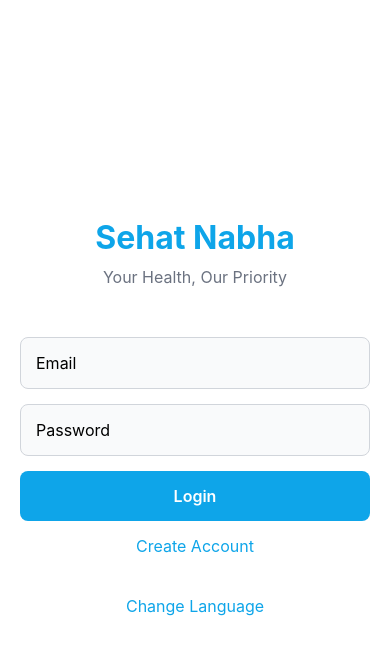
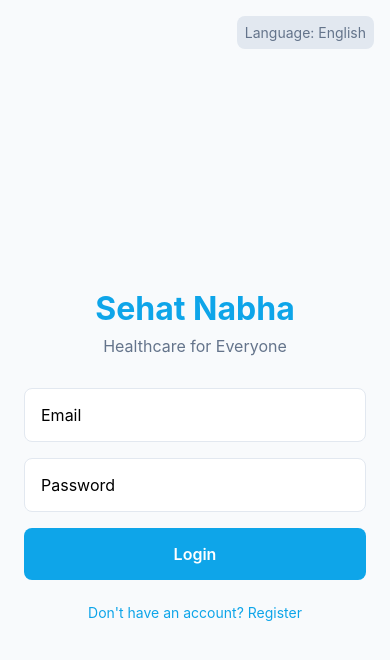
Before and after one commit to shreesant04/sehat-nabha, a React Native app in the folder mobile/: screen /Login in a window 390 px wide. Shown: the top 660 px of the page. Built offline with nearby package versions, Linux system fonts and the light colour scheme; no server answers.

Commit message:
Refactor LoginScreen with updated translations and layout

```diff
--- a/mobile/src/screens/LoginScreen.js
+++ b/mobile/src/screens/LoginScreen.js
@@ -6,43 +6,16 @@ import {
   TouchableOpacity,
   StyleSheet,
   Alert,
-  KeyboardAvoidingView,
-  Platform,
+  SafeAreaView,
 } from 'react-native';
 import { useAuth } from '../contexts/AuthContext';
 import { useLanguage } from '../contexts/LanguageContext';
-
-const translations = {
-  en: {
-    title: 'Sehat Nabha',
-    subtitle: 'Your Health, Our Priority',
-    email: 'Email',
-    password: 'Password',
-    login: 'Login',
-    register: 'Create Account',
-    forgotPassword: 'Forgot Password?',
-    language: 'Change Language',
-    loginError: 'Login failed. Please check your credentials.',
-  },
-  pa: {
-    title: 'ਸਿਹਤ ਨਭਾ',
-    subtitle: 'ਤੁਹਾਡੀ ਸਿਹਤ, ਸਾਡੀ ਪਹਿਲੀ ਪਸੰਦ',
-    email: 'ਈਮੇਲ',
-    password: 'ਪਾਸਵਰਡ',
-    login: 'ਲਾਗਇਨ',
-    register: 'ਖਾਤਾ ਬਣਾਓ',
-    forgotPassword: 'ਪਾਸਵਰਡ ਭੁੱਲ ਗਏ?',
-    language: 'ਭਾਸ਼ਾ ਬਦਲੋ',
-    loginError: 'ਲਾਗਇਨ ਅਸਫਲ। ਕਿਰਪਾ ਕਰਕੇ ਆਪਣੇ ਵੇਰਵੇ ਦੀ ਜਾਂਚ ਕਰੋ।',
-  }
-};
 
 export default function LoginScreen({ navigation }) {
   const [email, setEmail] = useState('');
   const [password, setPassword] = useState('');
   const { login, loading } = useAuth();
   const { language, toggleLanguage } = useLanguage();
-  const t = translations[language];
 
   const handleLogin = async () => {
     if (!email || !password) {
@@ -53,19 +26,44 @@ export default function LoginScreen({ navigation }) {
     try {
       await login(email, password);
     } catch (error) {
-      Alert.alert('Login Error', t.loginError);
+      Alert.alert('Login Failed', error.message);
     }
   };
 
+  const texts = {
+    en: {
+      title: 'Sehat Nabha',
+      subtitle: 'Healthcare for Everyone',
+      email: 'Email',
+      password: 'Password',
+      login: 'Login',
+      register: 'Don\'t have an account? Register',
+      language: 'Language: English',
+    },
+    pa: {
+      title: 'ਸਿਹਤ ਨਭਾ',
+      subtitle: 'ਸਭ ਲਈ ਸਿਹਤ ਸੇਵਾ',
+      email: 'ਈਮੇਲ',
+      password: 'ਪਾਸਵਰਡ',
+      login: 'ਲਾਗ ਇਨ',
+      register: 'ਖਾਤਾ ਨਹੀਂ ਹੈ? ਰਜਿਸਟਰ ਕਰੋ',
+      language: 'ਭਾਸ਼ਾ: ਪੰਜਾਬੀ',
+    },
+  };
+
+  const t = texts[language];
+
   return (
-    <KeyboardAvoidingView
-      style={styles.container}
-      behavior={Platform.OS === 'ios' ? 'padding' : 'height'}
-    >
+    <SafeAreaView style={styles.container}>
       <View style={styles.header}>
+        <TouchableOpacity onPress={toggleLanguage} style={styles.languageButton}>
+          <Text style={styles.languageText}>{t.language}</Text>
+        </TouchableOpacity>
+      </View>
+
+      <View style={styles.content}>
         <Text style={styles.title}>{t.title}</Text>
         <Text style={styles.subtitle}>{t.subtitle}</Text>
-      </View>
 
         <View style={styles.form}>
           <TextInput
@@ -90,87 +88,91 @@ export default function LoginScreen({ navigation }) {
             onPress={handleLogin}
             disabled={loading}
           >
-          <Text style={styles.buttonText}>{t.login}</Text>
+            <Text style={styles.buttonText}>
+              {loading ? 'Loading...' : t.login}
+            </Text>
           </TouchableOpacity>
 
           <TouchableOpacity
+            onPress={() => navigation.navigate('Register')}
             style={styles.linkButton}
-          onPress={() => navigation.navigate('Register')}
           >
             <Text style={styles.linkText}>{t.register}</Text>
           </TouchableOpacity>
-
-        <TouchableOpacity
-          style={styles.languageButton}
-          onPress={toggleLanguage}
-        >
-          <Text style={styles.linkText}>{t.language}</Text>
-        </TouchableOpacity>
         </View>
-    </KeyboardAvoidingView>
+      </View>
+    </SafeAreaView>
   );
 }
 
 const styles = StyleSheet.create({
   container: {
     flex: 1,
-    backgroundColor: '#ffffff',
-    justifyContent: 'center',
-    paddingHorizontal: 20,
+    backgroundColor: '#f8fafc',
   },
   header: {
-    alignItems: 'center',
-    marginBottom: 50,
+    flexDirection: 'row',
+    justifyContent: 'flex-end',
+    padding: 16,
+  },
+  languageButton: {
+    padding: 8,
+    backgroundColor: '#e2e8f0',
+    borderRadius: 8,
+  },
+  languageText: {
+    color: '#64748b',
+    fontSize: 14,
+  },
+  content: {
+    flex: 1,
+    justifyContent: 'center',
+    paddingHorizontal: 24,
   },
   title: {
     fontSize: 32,
     fontWeight: 'bold',
     color: '#0ea5e9',
-    marginBottom: 10,
+    textAlign: 'center',
+    marginBottom: 8,
   },
   subtitle: {
     fontSize: 16,
-    color: '#6b7280',
+    color: '#64748b',
     textAlign: 'center',
+    marginBottom: 32,
   },
   form: {
-    width: '100%',
+    gap: 16,
   },
   input: {
+    backgroundColor: 'white',
+    padding: 16,
+    borderRadius: 8,
     borderWidth: 1,
-    borderColor: '#d1d5db',
-    borderRadius: 8,
-    padding: 15,
-    marginBottom: 15,
+    borderColor: '#e2e8f0',
     fontSize: 16,
-    backgroundColor: '#f9fafb',
   },
   button: {
     backgroundColor: '#0ea5e9',
+    padding: 16,
     borderRadius: 8,
-    padding: 15,
     alignItems: 'center',
-    marginBottom: 15,
   },
   buttonDisabled: {
-    backgroundColor: '#9ca3af',
+    opacity: 0.6,
   },
   buttonText: {
-    color: '#ffffff',
+    color: 'white',
     fontSize: 16,
     fontWeight: '600',
   },
   linkButton: {
     alignItems: 'center',
-    marginBottom: 10,
+    marginTop: 8,
   },
   linkText: {
     color: '#0ea5e9',
-    fontSize: 16,
-  },
-  languageButton: {
-    alignItems: 'center',
-    marginTop: 20,
-    padding: 10,
+    fontSize: 14,
   },
 });
```
Lines whose indentation alone changed are shown as unchanged.
